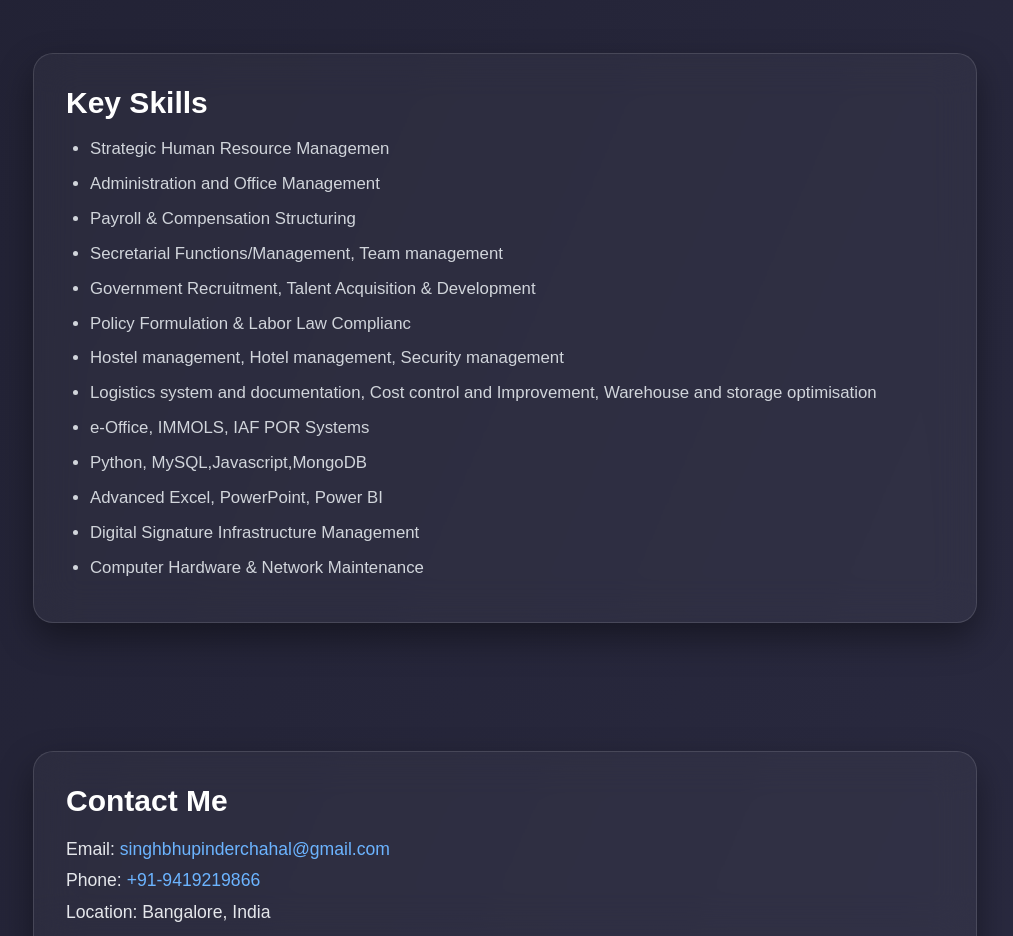
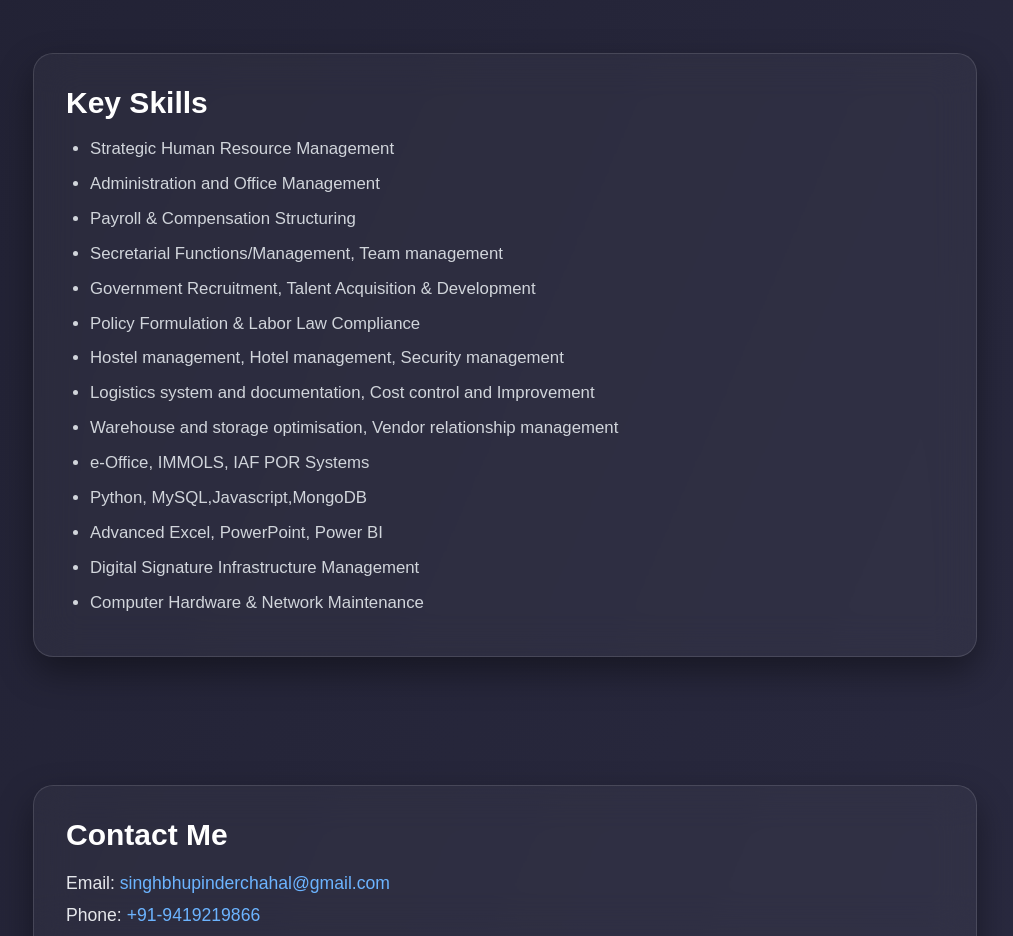
Before and after one commit to singhbhupinder2404/portfolio, a React (Create React App) app: page / in a window 1280 px wide. Shown: the part 1840-2776 px from the top of the page, without its empty margins (135-1148 px from the left). Built offline with nearby package versions, Linux system fonts and the light colour scheme.

Commit message:
Update App.js

```diff
--- a/src/App.js
+++ b/src/App.js
@@ -100,14 +100,15 @@ function App() {
           <h2 className="text-3xl font-semibold mb-4">Key Skills</h2>
           <div className="grid grid-cols-1 md:grid-cols-2 gap-4 text-gray-300">
             <ul className="list-disc pl-5 space-y-1">
-              <li>Strategic Human Resource Managemen</li>
+              <li>Strategic Human Resource Management</li>
               <li>Administration and Office Management</li>
               <li>Payroll & Compensation Structuring</li>
               <li>Secretarial Functions/Management, Team management</li>
               <li>Government Recruitment, Talent Acquisition & Development</li>
-              <li>Policy Formulation & Labor Law Complianc</li>
+              <li>Policy Formulation & Labor Law Compliance</li>
               <li>Hostel management, Hotel management, Security management</li>
-              <li>Logistics system and documentation, Cost control and Improvement, Warehouse and storage optimisation </li>
+              <li>Logistics system and documentation, Cost control and Improvement</li>
+              <li>Warehouse and storage optimisation, Vendor relationship management </li>
               <li>e-Office, IMMOLS, IAF POR Systems</li>
               <li>Python, MySQL,Javascript,MongoDB</li>
               <li>Advanced Excel, PowerPoint, Power BI</li>
```
